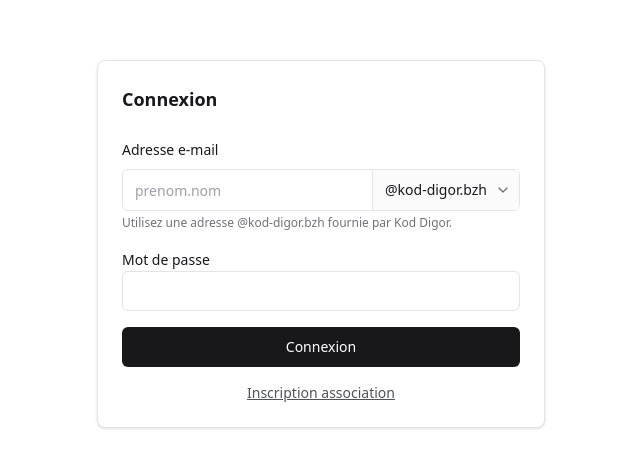
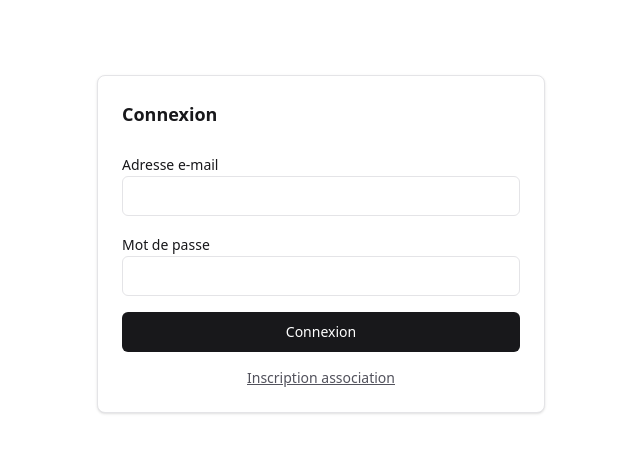
Before and after one commit to kod-digor/framm, a Next.js app in the folder apps/web/: page /login in a window 1280 px wide. Shown: the part 156-624 px from the top of the page, without its empty margins (319-959 px from the left). Built offline with nearby package versions, Linux system fonts and the light colour scheme.

Commit message:
fix(ui): champ email simple sur la page de connexion

```diff
--- a/apps/web/src/app/login/page.tsx
+++ b/apps/web/src/app/login/page.tsx
@@ -1,12 +1,10 @@
 import Link from "next/link";
 import { loginAction } from "@/app/actions/auth";
-import { AuthEmailField } from "@/components/auth/auth-email-field";
 import { Button } from "@/components/ui/button";
 import { Input } from "@/components/ui/input";
 import { Label } from "@/components/ui/label";
 import { Card, CardContent, CardHeader, CardTitle } from "@/components/ui/card";
 import { getT } from "@/i18n/t";
-import { getPlatformEmailDomains } from "@/lib/platform-domains";
 
 export default async function LoginPage({
   searchParams,
@@ -15,7 +13,6 @@ export default async function LoginPage({
 }) {
   const t = await getT("auth");
   const params = await searchParams;
-  const emailDomains = getPlatformEmailDomains();
   const callbackUrl =
     typeof params.callbackUrl === "string" ? params.callbackUrl : "";
 
@@ -36,7 +33,16 @@ export default async function LoginPage({
             {callbackUrl ? (
               <input type="hidden" name="callbackUrl" value={callbackUrl} />
             ) : null}
-            <AuthEmailField domains={emailDomains} />
+            <div>
+              <Label htmlFor="email">{t("email")}</Label>
+              <Input
+                id="email"
+                name="email"
+                type="email"
+                autoComplete="username"
+                required
+              />
+            </div>
             <div>
               <Label htmlFor="password">{t("password")}</Label>
               <Input id="password" name="password" type="password" required />
```
